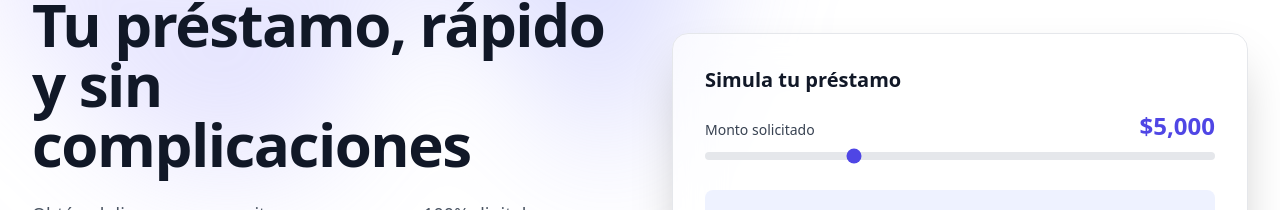
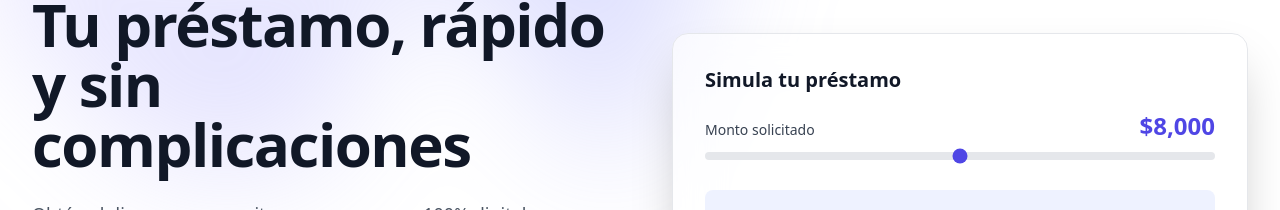
Before and after one commit to Nath1x/prfin-app, a React (Vite) app in the folder frontend/: page / in a window 1280 px wide. Shown: the part 190-400 px from the top of the page. Built offline with nearby package versions, Linux system fonts and the light colour scheme.

Commit message:
home definido 08

```diff
--- a/frontend/src/App.jsx
+++ b/frontend/src/App.jsx
@@ -1,5 +1,5 @@
 // src/App.jsx
-import React, { useState, useEffect } from 'react';
+import React, { useState, useEffect, useRef } from 'react';
 import { Link } from 'react-router-dom';
 
 // --- COMPONENTES DE ICONOS (para mantener el código limpio) ---
@@ -29,12 +29,14 @@ const App = () => {
     const [monto, setMonto] = useState(5000);
     const [pagoDiario, setPagoDiario] = useState(0);
     const [totalPagar, setTotalPagar] = useState(0);
+    const [hasUserInteracted, setHasUserInteracted] = useState(false); // NUEVO: para la animación
     const TASA_FIJA = 1.45;
     const PLAZO_DIAS = 29;
 
     // --- ESTADO Y LÓGICA PARA EL CARRUSEL DE TESTIMONIOS ---
     const [currentTestimonial, setCurrentTestimonial] = useState(0);
 
+    // Efecto para calcular los pagos (sin cambios)
     useEffect(() => {
         const montoNumerico = parseFloat(monto) || 0;
         const totalFinal = montoNumerico * TASA_FIJA;
@@ -43,12 +45,34 @@ const App = () => {
         setPagoDiario(cuotaDiaria);
     }, [monto]);
 
+    // NUEVO: Efecto para la animación automática de la calculadora
+    useEffect(() => {
+        if (hasUserInteracted) return; // Si el usuario ya interactuó, no hacer nada
+
+        const animationInterval = setInterval(() => {
+            setMonto(prevMonto => {
+                const nextMonto = prevMonto + 1000;
+                return nextMonto > 15000 ? 1000 : nextMonto; // Reinicia al llegar al máximo
+            });
+        }, 2000); // Cambia el monto cada 2 segundos
+
+        return () => clearInterval(animationInterval); // Limpia el intervalo al salir
+    }, [hasUserInteracted]); // Este efecto depende del estado de interacción
+
+    // Efecto para el carrusel de testimonios (sin cambios)
     useEffect(() => {
         const timer = setInterval(() => {
             setCurrentTestimonial((prev) => (prev + 1) % testimonials.length);
         }, 5000);
         return () => clearInterval(timer);
     }, []);
+
+    // NUEVO: Función para detener la animación al interactuar
+    const handleSliderInteraction = () => {
+        if (!hasUserInteracted) {
+            setHasUserInteracted(true);
+        }
+    };
 
     return (
         <div className="bg-white text-gray-800">
@@ -94,7 +118,18 @@ const App = () => {
                                                 <label htmlFor="monto" className="block text-sm font-medium text-gray-700">Monto solicitado</label>
                                                 <span className="text-2xl font-bold text-indigo-600">${new Intl.NumberFormat('es-MX').format(monto)}</span>
                                             </div>
-                                            <input type="range" id="monto" min="1000" max="15000" step="1000" value={monto} onChange={(e) => setMonto(e.target.value)} className="w-full h-2 mt-2 bg-gray-200 rounded-lg appearance-none cursor-pointer accent-indigo-600"/>
+                                            <input
+                                                type="range"
+                                                id="monto"
+                                                min="1000"
+                                                max="15000"
+                                                step="1000"
+                                                value={monto}
+                                                onMouseDown={handleSliderInteraction}
+                                                onTouchStart={handleSliderInteraction}
+                                                onChange={(e) => setMonto(e.target.value)}
+                                                className="w-full h-2 mt-2 bg-gray-200 rounded-lg appearance-none cursor-pointer accent-indigo-600"
+                                            />
                                         </div>
                                         <div className="flex justify-between items-center bg-indigo-50 p-4 rounded-lg">
                                             <div>
```
